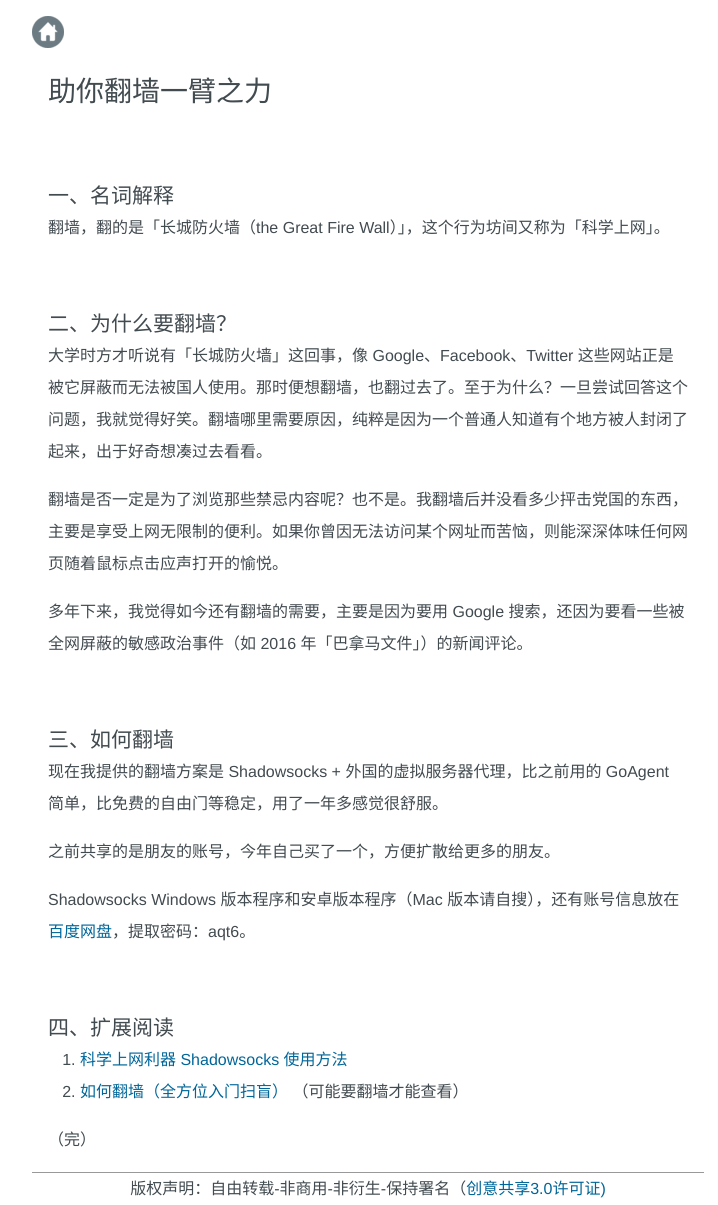
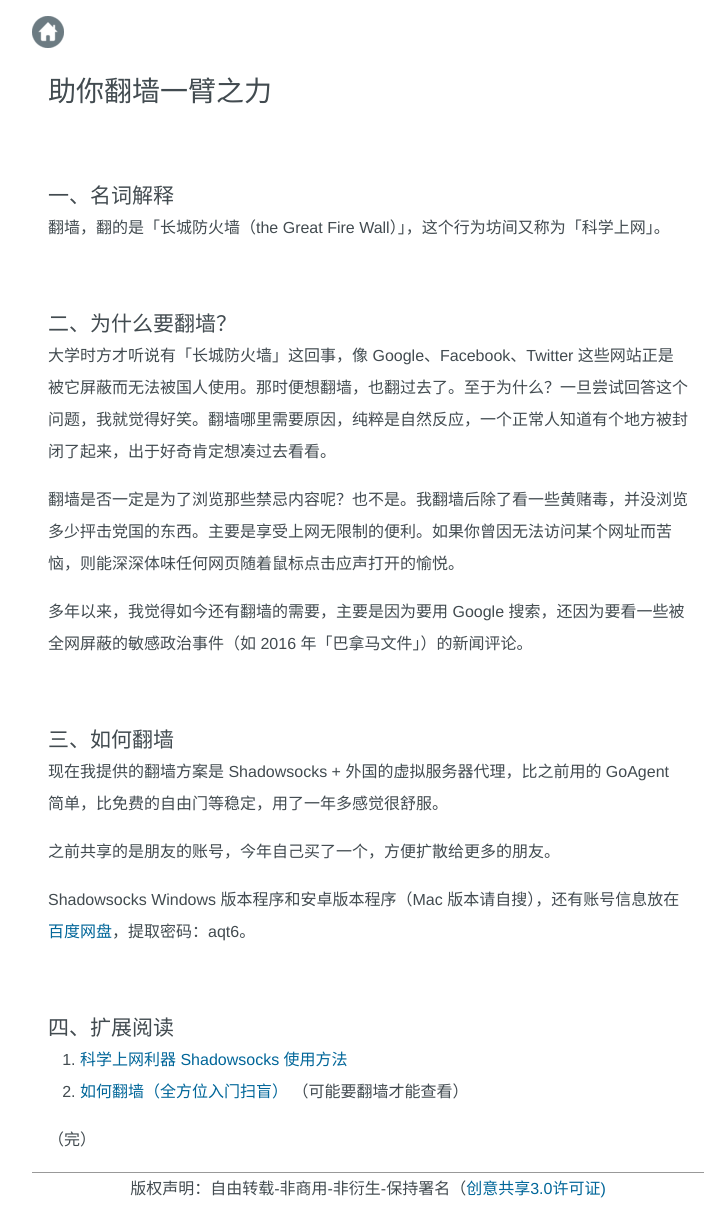
Before and after one commit to 90lzy/90lzy.github.io, a Jekyll site: the page built from _posts/2017-01-11-break-through-the-gfw.md, in a window 1280 px wide. Shown: the whole page, without its empty margins (224-942 px from the left). Built offline with Jekyll 4.4.1, drawn with Linux system fonts in a browser that asks for light colours.

Commit message:
refine article

```diff
--- a/_posts/2017-01-11-break-through-the-gfw.md
+++ b/_posts/2017-01-11-break-through-the-gfw.md
@@ -9,11 +9,11 @@
 
 ## 为什么要翻墙？
 
-大学时方才听说有「长城防火墙」这回事，像 Google、Facebook、Twitter 这些网站正是被它屏蔽而无法被国人使用。那时便想翻墙，也翻过去了。至于为什么？一旦尝试回答这个问题，我就觉得好笑。翻墙哪里需要原因，纯粹是因为一个普通人知道有个地方被人封闭了起来，出于好奇想凑过去看看。
+大学时方才听说有「长城防火墙」这回事，像 Google、Facebook、Twitter 这些网站正是被它屏蔽而无法被国人使用。那时便想翻墙，也翻过去了。至于为什么？一旦尝试回答这个问题，我就觉得好笑。翻墙哪里需要原因，纯粹是自然反应，一个正常人知道有个地方被封闭了起来，出于好奇肯定想凑过去看看。
 
-翻墙是否一定是为了浏览那些禁忌内容呢？也不是。我翻墙后并没看多少抨击党国的东西，主要是享受上网无限制的便利。如果你曾因无法访问某个网址而苦恼，则能深深体味任何网页随着鼠标点击应声打开的愉悦。
+翻墙是否一定是为了浏览那些禁忌内容呢？也不是。我翻墙后除了看一些黄赌毒，并没浏览多少抨击党国的东西。主要是享受上网无限制的便利。如果你曾因无法访问某个网址而苦恼，则能深深体味任何网页随着鼠标点击应声打开的愉悦。
 
-多年下来，我觉得如今还有翻墙的需要，主要是因为要用 Google 搜索，还因为要看一些被全网屏蔽的敏感政治事件（如 2016 年「巴拿马文件」）的新闻评论。
+多年以来，我觉得如今还有翻墙的需要，主要是因为要用 Google 搜索，还因为要看一些被全网屏蔽的敏感政治事件（如 2016 年「巴拿马文件」）的新闻评论。
 
 ## 如何翻墙
 
```
Also changed, not shown: _posts/2016-06-01-writting-as-thinking.md (+1 -1 lines).
